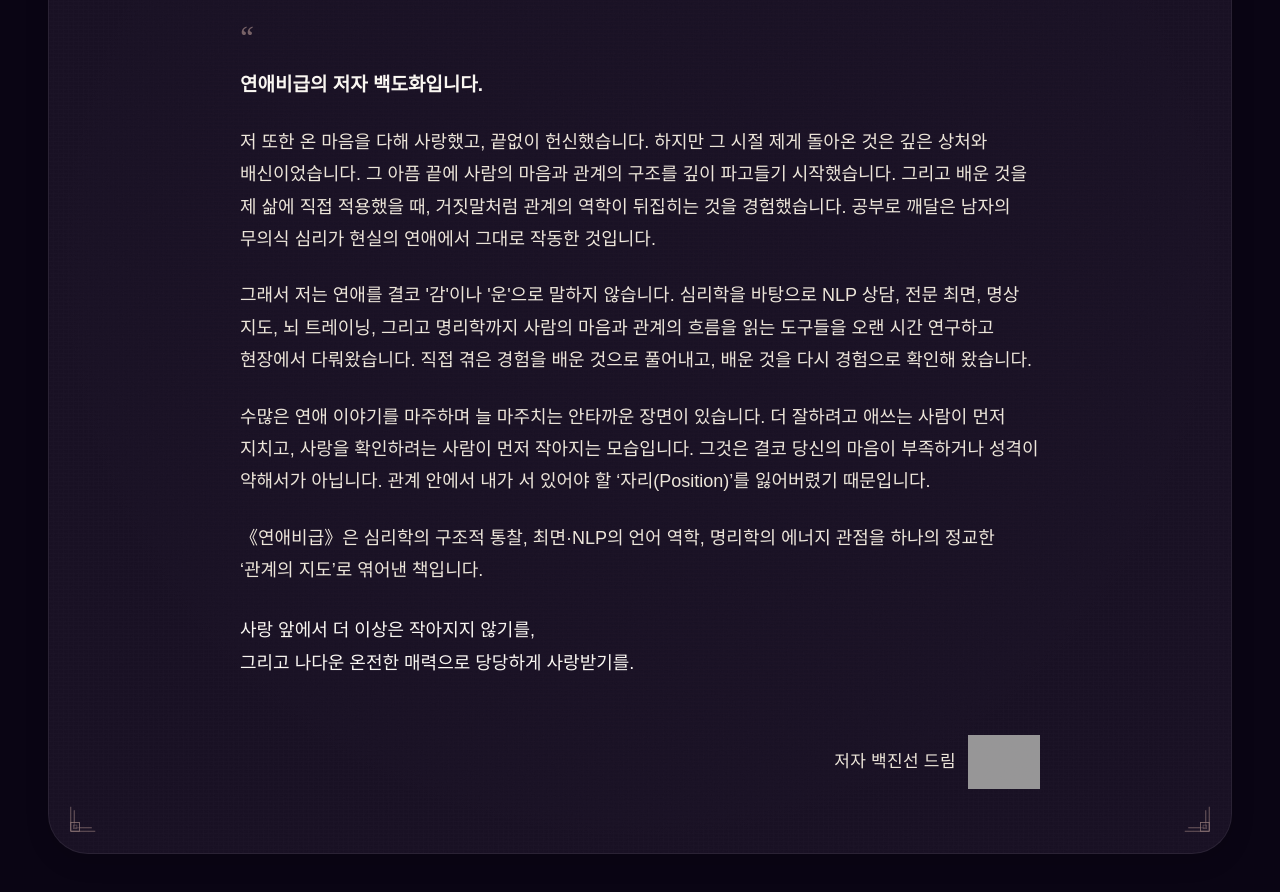
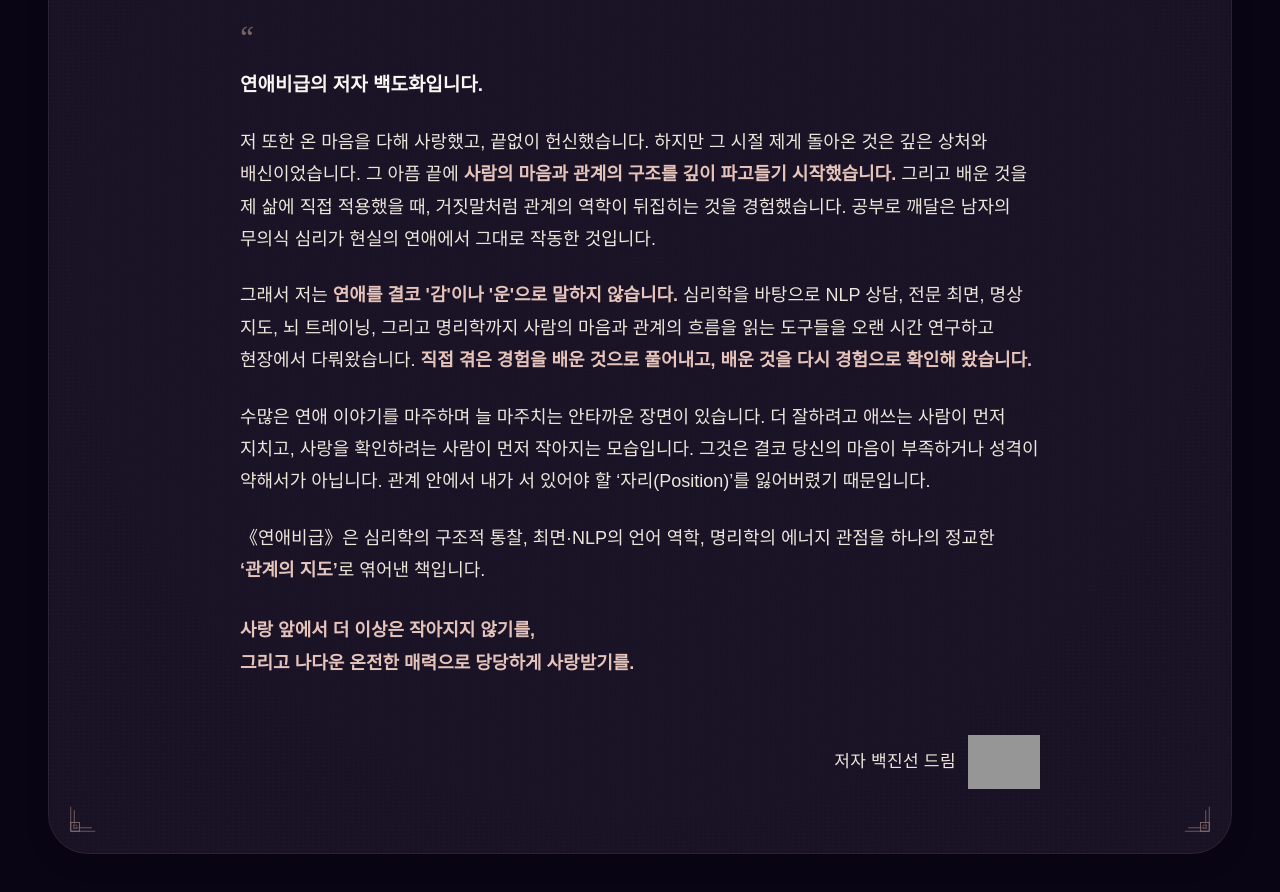
Before and after one commit to woolbo100/buzasun, a Next.js app: page /reports/love-secret in a window 1280 px wide. Shown: the part 7700-8592 px from the top of the page. Built offline with nearby package versions, Linux system fonts and the light colour scheme; no server answers; the database is empty; grey boxes are pictures that could not be loaded.

Commit message:
style: 저자 소개 본문 주요 문구 굵기 600 및 피치핑크(#E5C4BB) 강조 적용

```diff
--- a/app/reports/love-secret/page.tsx
+++ b/app/reports/love-secret/page.tsx
@@ -885,18 +885,18 @@ export default function LoveSecretEbookPage() {
                       연애비급의 저자 백도화입니다.
                     </p>
                     <p>
-                      저 또한 온 마음을 다해 사랑했고, 끝없이 헌신했습니다. 하지만 그 시절 제게 돌아온 것은 깊은 상처와 배신이었습니다. 그 아픔 끝에 사람의 마음과 관계의 구조를 깊이 파고들기 시작했습니다. 그리고 배운 것을 제 삶에 직접 적용했을 때, 거짓말처럼 관계의 역학이 뒤집히는 것을 경험했습니다. 공부로 깨달은 남자의 무의식 심리가 현실의 연애에서 그대로 작동한 것입니다.
+                      저 또한 온 마음을 다해 사랑했고, 끝없이 헌신했습니다. 하지만 그 시절 제게 돌아온 것은 깊은 상처와 배신이었습니다. 그 아픔 끝에 <span className="text-[#E5C4BB] font-semibold">사람의 마음과 관계의 구조를 깊이 파고들기 시작했습니다.</span> 그리고 배운 것을 제 삶에 직접 적용했을 때, 거짓말처럼 관계의 역학이 뒤집히는 것을 경험했습니다. 공부로 깨달은 남자의 무의식 심리가 현실의 연애에서 그대로 작동한 것입니다.
                     </p>
                     <p>
-                      그래서 저는 연애를 결코 &apos;감&apos;이나 &apos;운&apos;으로 말하지 않습니다. 심리학을 바탕으로 NLP 상담, 전문 최면, 명상 지도, 뇌 트레이닝, 그리고 명리학까지 사람의 마음과 관계의 흐름을 읽는 도구들을 오랜 시간 연구하고 현장에서 다뤄왔습니다. 직접 겪은 경험을 배운 것으로 풀어내고, 배운 것을 다시 경험으로 확인해 왔습니다.
+                      그래서 저는 <span className="text-[#E5C4BB] font-semibold">연애를 결코 &apos;감&apos;이나 &apos;운&apos;으로 말하지 않습니다.</span> 심리학을 바탕으로 NLP 상담, 전문 최면, 명상 지도, 뇌 트레이닝, 그리고 명리학까지 사람의 마음과 관계의 흐름을 읽는 도구들을 오랜 시간 연구하고 현장에서 다뤄왔습니다. <span className="text-[#E5C4BB] font-semibold">직접 겪은 경험을 배운 것으로 풀어내고, 배운 것을 다시 경험으로 확인해 왔습니다.</span>
                     </p>
                     <p>
                       수많은 연애 이야기를 마주하며 늘 마주치는 안타까운 장면이 있습니다. 더 잘하려고 애쓰는 사람이 먼저 지치고, 사랑을 확인하려는 사람이 먼저 작아지는 모습입니다. 그것은 결코 당신의 마음이 부족하거나 성격이 약해서가 아닙니다. 관계 안에서 내가 서 있어야 할 &lsquo;자리(Position)&rsquo;를 잃어버렸기 때문입니다.
                     </p>
                     <p>
-                      《연애비급》은 심리학의 구조적 통찰, 최면·NLP의 언어 역학, 명리학의 에너지 관점을 하나의 정교한 &lsquo;관계의 지도&rsquo;로 엮어낸 책입니다.
+                      《연애비급》은 심리학의 구조적 통찰, 최면·NLP의 언어 역학, 명리학의 에너지 관점을 하나의 정교한 <span className="text-[#E5C4BB] font-semibold">&lsquo;관계의 지도&rsquo;</span>로 엮어낸 책입니다.
                     </p>
-                    <p className="text-[#FAF7F2] font-medium pt-1">
+                    <p className="text-[#E5C4BB] font-semibold pt-1">
                       사랑 앞에서 더 이상은 작아지지 않기를,<br />
                       그리고 나다운 온전한 매력으로 당당하게 사랑받기를.
                     </p>
```
